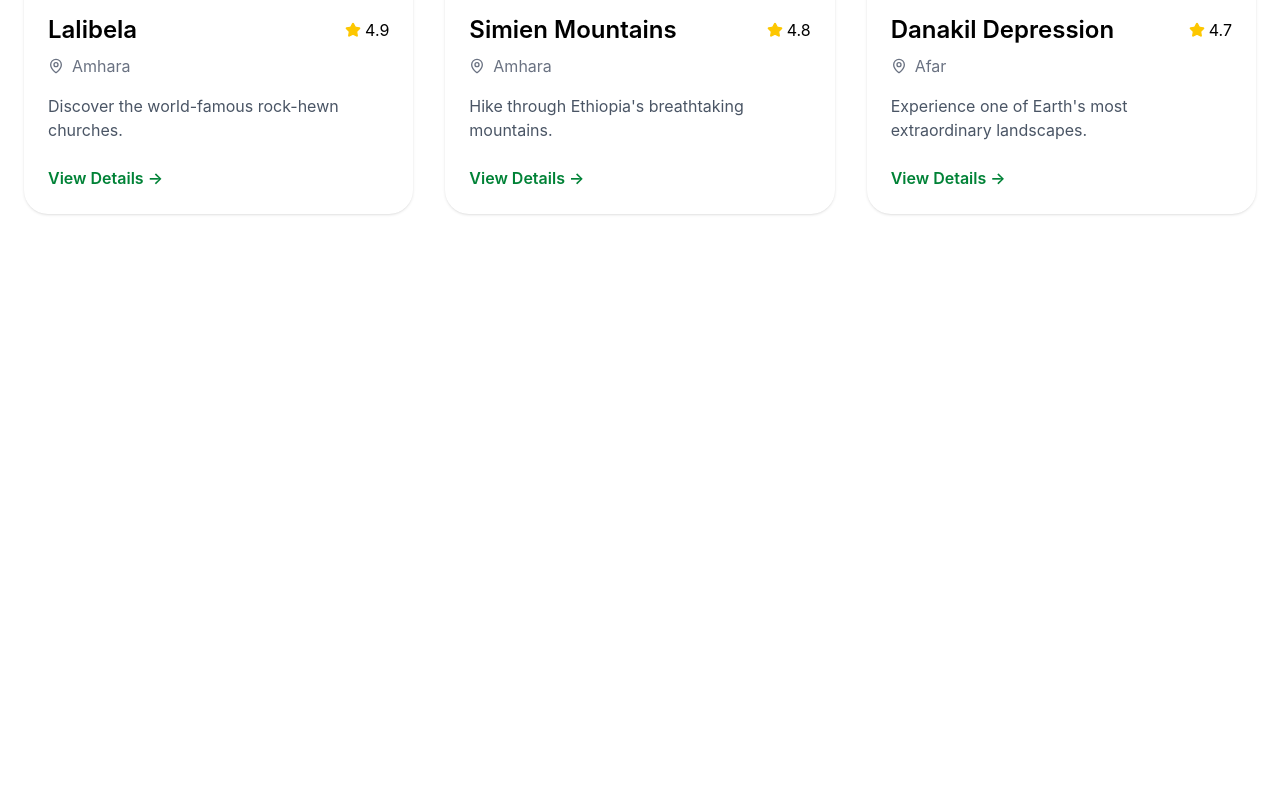
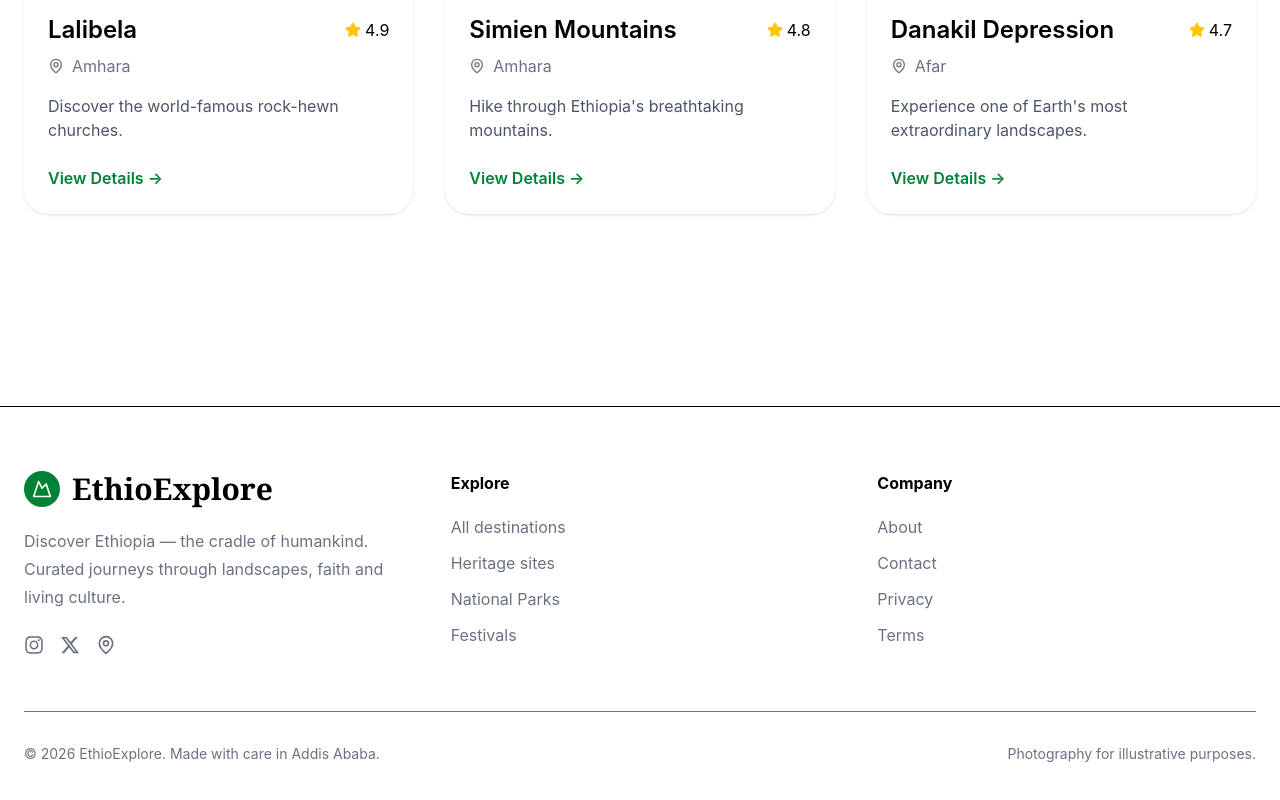
Before and after one commit to Meaza336/EthioExplore, a React (Vite) app: page / in a window 1280 px wide. Shown: the part 3388-4188 px from the top of the page. Before the commit the page ends 3698 px from the top, so only its background shows below. Built offline with nearby package versions, Linux system fonts and the light colour scheme.

Commit message:
add footer

```diff
--- a/package.json
+++ b/package.json
@@ -11,7 +11,7 @@
   },
   "dependencies": {
     "@tailwindcss/vite": "^4.3.3",
-    "lucide-react": "^1.26.0",
+    "lucide-react": "^1.28.0",
     "react": "^19.2.7",
     "react-dom": "^19.2.7",
     "react-icons": "^5.7.0",
--- a/src/App.tsx
+++ b/src/App.tsx
@@ -4,6 +4,7 @@ import Categories from "./components/Categories";
 import FeaturedDestinations from "./components/FeaturedDestinations";
 import HeritageBanner from "./components/HeritageBanner ";
 import WildeLife from "./components/WildeLife";
+import Footer from "./components/Footer";
 
 
 function App() {
@@ -15,6 +16,7 @@ function App() {
       <FeaturedDestinations />
       <HeritageBanner />
       <WildeLife />
+      <Footer />
     </div>
   );
 }
--- /dev/null
+++ b/src/components/Footer.tsx
@@ -0,0 +1,104 @@
+import { Mountain, MapPin } from "lucide-react";
+
+import {
+  FaInstagram,
+  FaXTwitter,
+} from "react-icons/fa6";
+
+function Footer() {
+  return (
+    <footer className="border-t mt-24">
+      <div className="max-w-7xl mx-auto px-6 py-16">
+
+        <div className="grid md:grid-cols-3 gap-12">
+
+          {/* Left */}
+          <div>
+            <div className="flex items-center gap-3 mb-5">
+              <div className="bg-green-700 p-2 rounded-full">
+                <Mountain className="w-5 h-5 text-white" />
+              </div>
+
+              <h2 className="text-3xl font-serif font-bold">
+                EthioExplore
+              </h2>
+            </div>
+
+            <p className="text-gray-500 leading-7 max-w-sm">
+              Discover Ethiopia — the cradle of humankind.
+              Curated journeys through landscapes,
+              faith and living culture.
+            </p>
+
+            <div className="flex gap-4 mt-6">
+  <FaInstagram className="w-5 h-5 text-gray-500 hover:text-green-700 cursor-pointer" />
+  <FaXTwitter className="w-5 h-5 text-gray-500 hover:text-green-700 cursor-pointer" />
+  <MapPin className="w-5 h-5 text-gray-500 hover:text-green-700 cursor-pointer" />
+</div>
+          </div>
+
+          {/* Explore */}
+          <div>
+            <h3 className="font-bold mb-5">Explore</h3>
+
+            <ul className="space-y-3 text-gray-500">
+              <li>
+                <a href="#">All destinations</a>
+              </li>
+
+              <li>
+                <a href="#">Heritage sites</a>
+              </li>
+
+              <li>
+                <a href="#">National Parks</a>
+              </li>
+
+              <li>
+                <a href="#">Festivals</a>
+              </li>
+            </ul>
+          </div>
+
+          {/* Company */}
+          <div>
+            <h3 className="font-bold mb-5">Company</h3>
+
+            <ul className="space-y-3 text-gray-500">
+              <li>
+                <a href="#">About</a>
+              </li>
+
+              <li>
+                <a href="#">Contact</a>
+              </li>
+
+              <li>
+                <a href="#">Privacy</a>
+              </li>
+
+              <li>
+                <a href="#">Terms</a>
+              </li>
+            </ul>
+          </div>
+
+        </div>
+
+        {/* Bottom */}
+        <div className="border-t mt-14 pt-8 flex flex-col md:flex-row justify-between text-sm text-gray-500">
+          <p>
+            © 2026 EthioExplore. Made with care in Addis Ababa.
+          </p>
+
+          <p className="mt-4 md:mt-0">
+            Photography for illustrative purposes.
+          </p>
+        </div>
+
+      </div>
+    </footer>
+  );
+}
+
+export default Footer;
```
Also changed, not shown: 1 other file (tests, documents, lock files or other folders).
